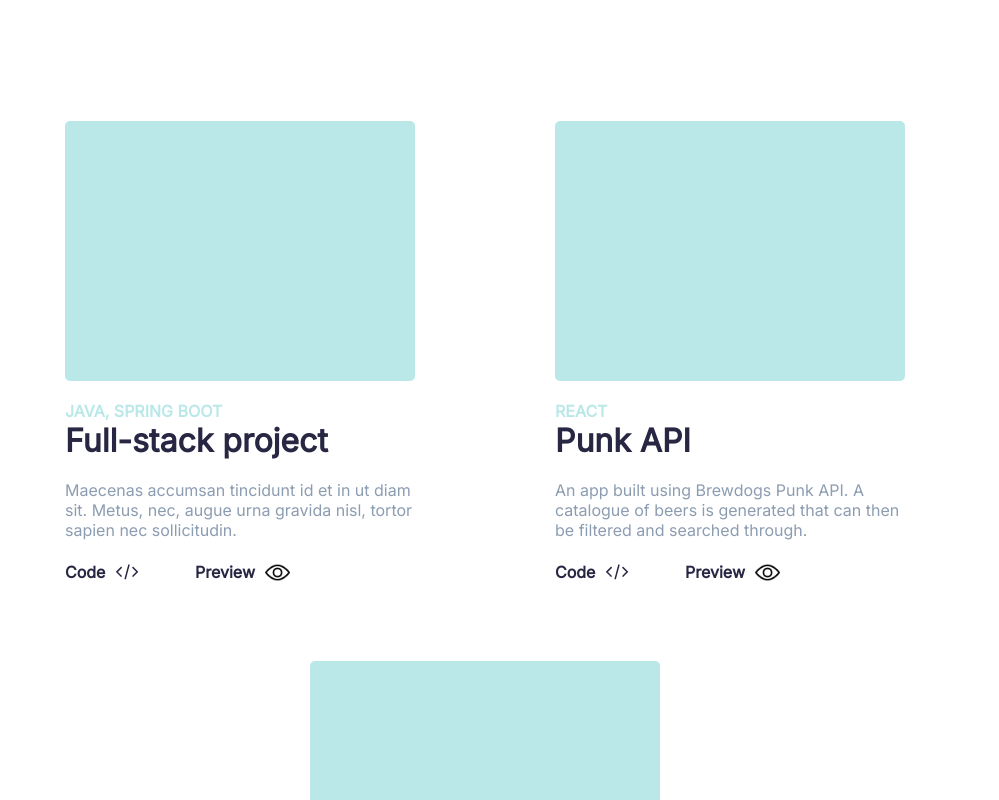
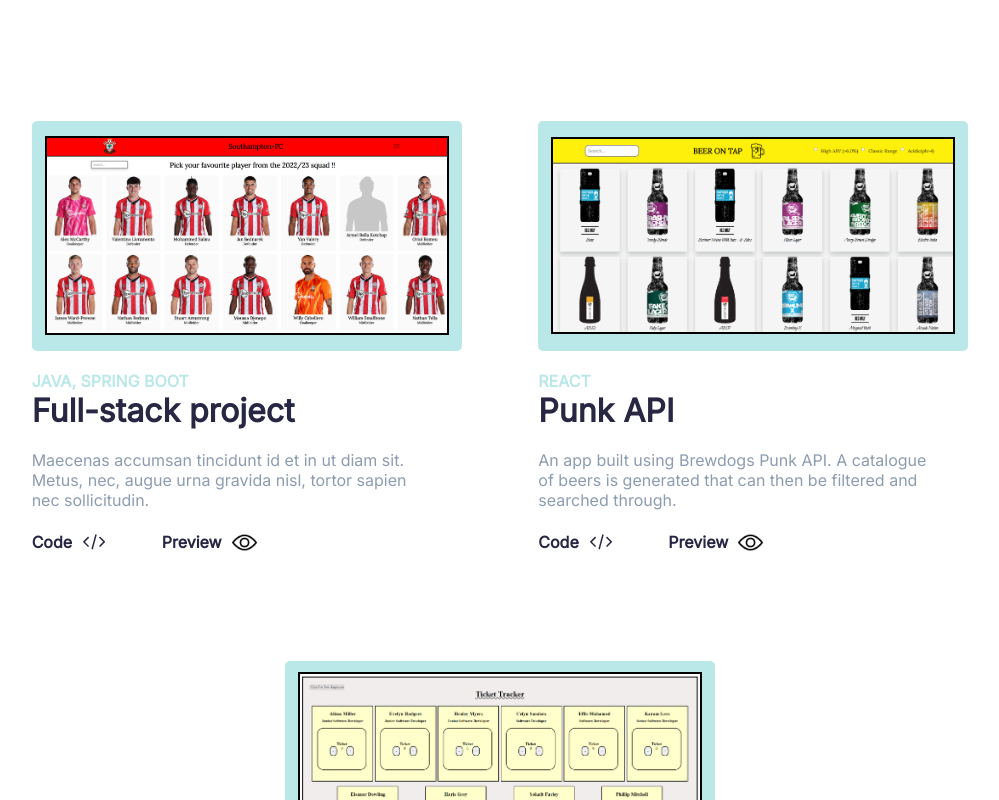
Before and after one commit to awo-ali/portfolio, a React (Create React App) app: page / in a window 1280 px wide. Shown: the part 1340-2140 px from the top of the page, without its empty margins (165-1164 px from the left). Built offline with nearby package versions, Linux system fonts and the light colour scheme.

Commit message:
styling project cards

```diff
--- a/src/components/Project/Project.jsx
+++ b/src/components/Project/Project.jsx
@@ -1,28 +1,28 @@
 import React from "react";
 import "./Project.scss";
-import code from "../../assets/images/code.png";
+import icon from "../../assets/images/code.png";
 import eye from "../../assets/images/eye.png";
 
 const Project = (props) => {
-  const { language, title, description } = props;
+  const { language, title, description, image, code, preview } = props;
 
   return (
     <div className="project">
       <div className="project__screenshot">
-        <img src="" alt="" />
+      <img className="project__image" src={image} alt={title} />
       </div>
       <div className="project__language">{language}</div>
       <h2 className="project__title">{title}</h2>
       <p className="project__description">{description}</p>
       <div className="project__links">
         <div className="project__links-styling">
-          <a className="project__link" href="">
+          <a className="project__link" href={code}>
             Code
           </a>
-          <img src={code} alt="" />
+          <img src={icon} alt="" />
         </div>
         <div className="project__links-styling">
-          <a className="project__link" href="">
+          <a className="project__link" href={preview}>
             Preview
           </a>
           <div className="project__eye">
--- a/src/components/Project/Project.scss
+++ b/src/components/Project/Project.scss
@@ -1,23 +1,23 @@
 .project {
-// border: 2px solid black;
-width: 350px;
+width: 400px;
 height: 500px;
 margin: 20px;
 
   &__screenshot {
-    height: 260px;
-    width: 350px;
+    height: 230px;
+    width: 430px;
     background: #bae8e8;
     border-radius: 5px;
+    display: flex;
+    align-items: center;
+    justify-content: center;
   }
 
-  &__section {
+  &__image{
+    height: auto;
+    width: 400px;
     border: 2px solid black;
-    width: 250px;
-    height: 400px;
-
   }
-
 
   &__language {
     color: #bae8e8;
--- a/src/components/ProjectList/ProjectList.jsx
+++ b/src/components/ProjectList/ProjectList.jsx
@@ -8,7 +8,10 @@ const ProjectList = ({ projects }) => {
       <Project
         language={projects.language}
         title={projects.title}
+        image={projects.image}
         description={projects.description}
+        code={projects.code}
+        preview={projects.preview}
       />
     ));
   };
```
